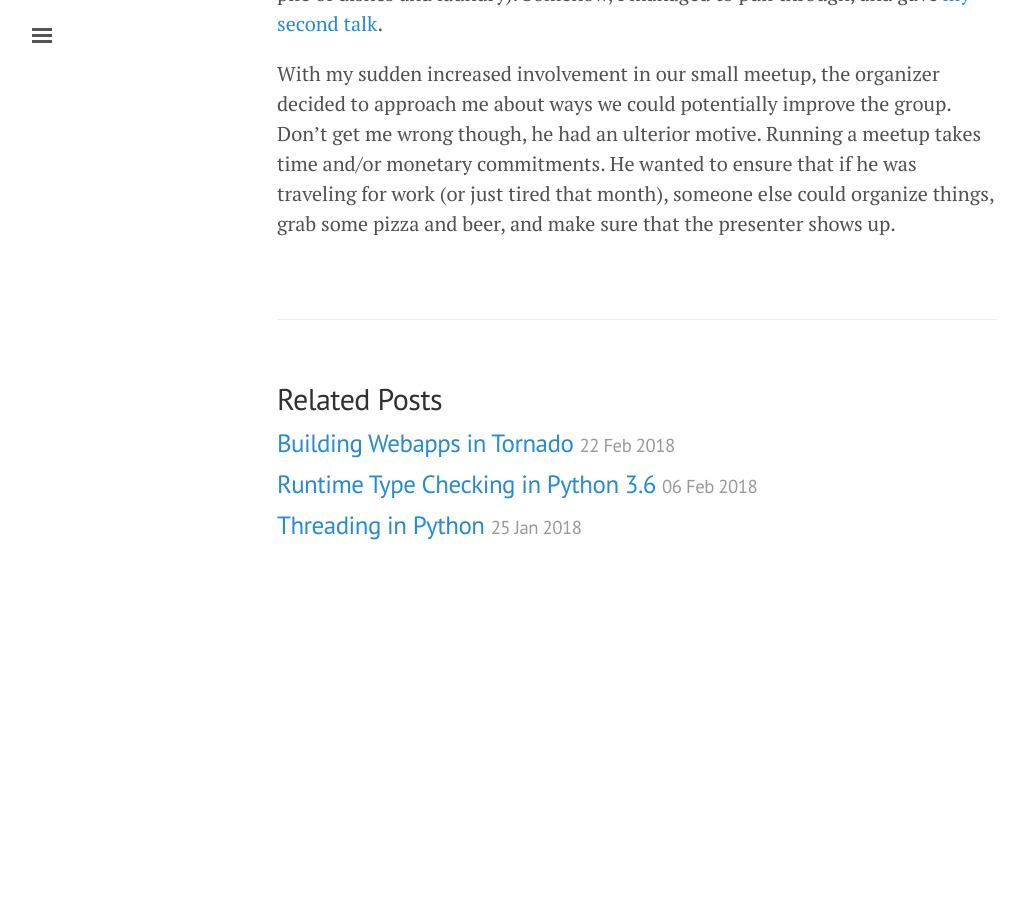
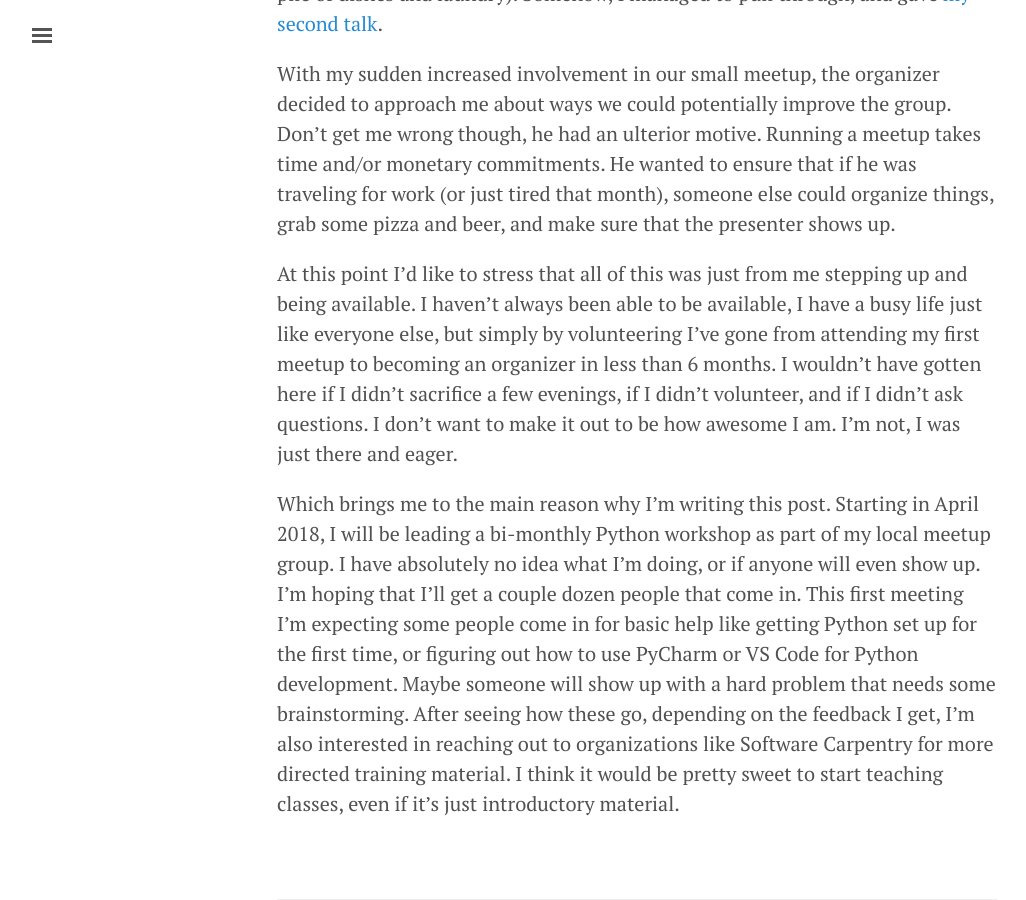
Before and after one commit to bheklilr/bheklilr.github.io, a Jekyll site: the page built from _posts/2018-03-13-starting-a-python-workshop.md, in a window 1280 px wide and 900 px high, scrolled down 1283 px. Shown: the whole window, without its empty margins (3-1029 px from the left). Built offline with Jekyll 4.4.1, drawn with Linux system fonts in a browser that asks for light colours; before the commit the page ends 1885 px from its top, so only the background shows below that; some of the changed text lies outside the part shown.

Commit message:
Just about done

```diff
--- a/_posts/2018-03-13-starting-a-python-workshop.md
+++ b/_posts/2018-03-13-starting-a-python-workshop.md
@@ -47,3 +47,23 @@ wrong though, he had an ulterior motive. Running a meetup takes time and/or
 monetary commitments.  He wanted to ensure that if he was traveling for work (or
 just tired that month), someone else could organize things, grab some pizza and
 beer, and make sure that the presenter shows up.
+
+At this point I'd like to stress that all of this was just from me stepping up
+and being available. I haven't always been able to be available, I have a busy
+life just like everyone else, but simply by volunteering I've gone from
+attending my first meetup to becoming an organizer in less than 6 months. I
+wouldn't have gotten here if I didn't sacrifice a few evenings, if I didn't
+volunteer, and if I didn't ask questions.  I don't want to make it out to be how
+awesome I am.  I'm not, I was just there and eager.
+
+Which brings me to the main reason why I'm writing this post. Starting in April
+2018, I will be leading a bi-monthly Python workshop as part of my local meetup
+group. I have absolutely no idea what I'm doing, or if anyone will even show up.
+I'm hoping that I'll get a couple dozen people that come in.  This first meeting
+I'm expecting some people come in for basic help like getting Python set up for
+the first time, or figuring out how to use PyCharm or VS Code for Python
+development.  Maybe someone will show up with a hard problem that needs some
+brainstorming.  After seeing how these go, depending on the feedback I get, I'm
+also interested in reaching out to organizations like Software Carpentry for
+more directed training material.  I think it would be pretty sweet to start
+teaching classes, even if it's just introductory material.
```
Also changed, not shown: other parts of _posts/2018-03-13-starting-a-python-workshop.md (+3 -3 lines).
